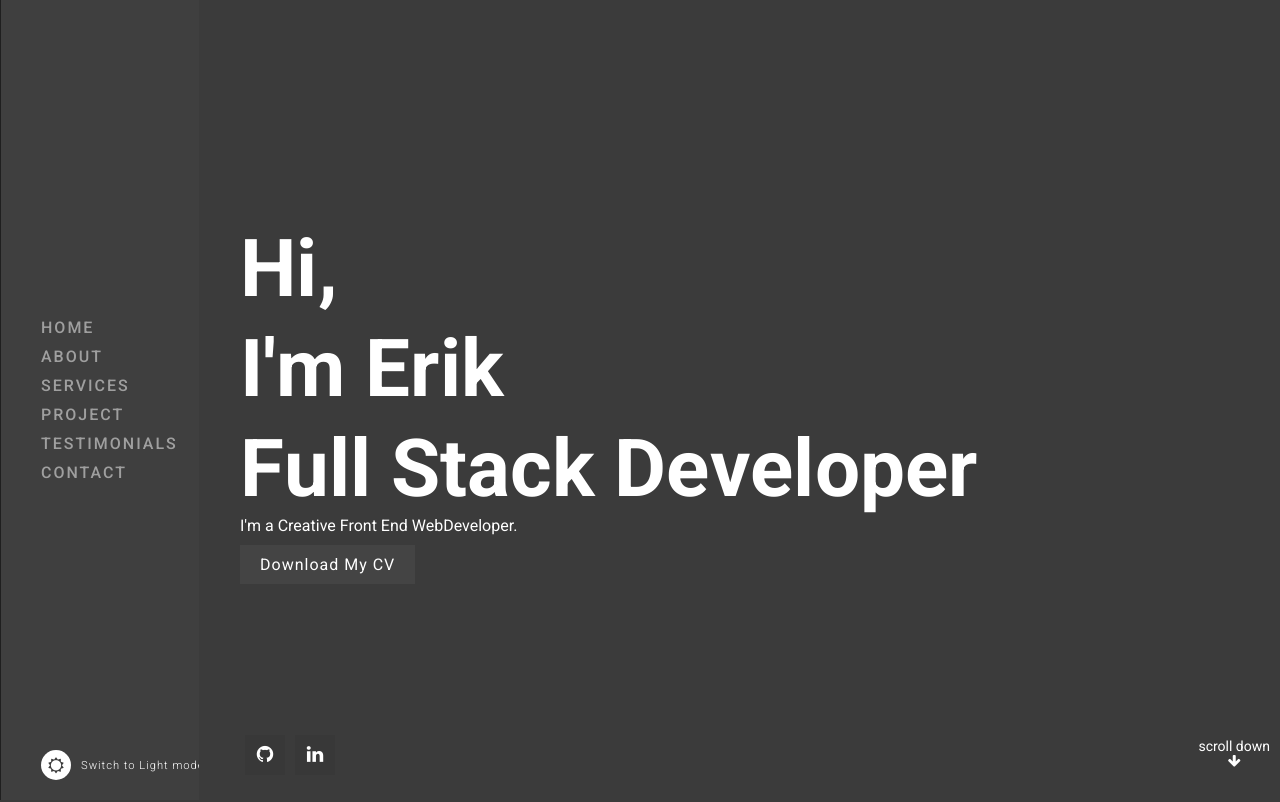
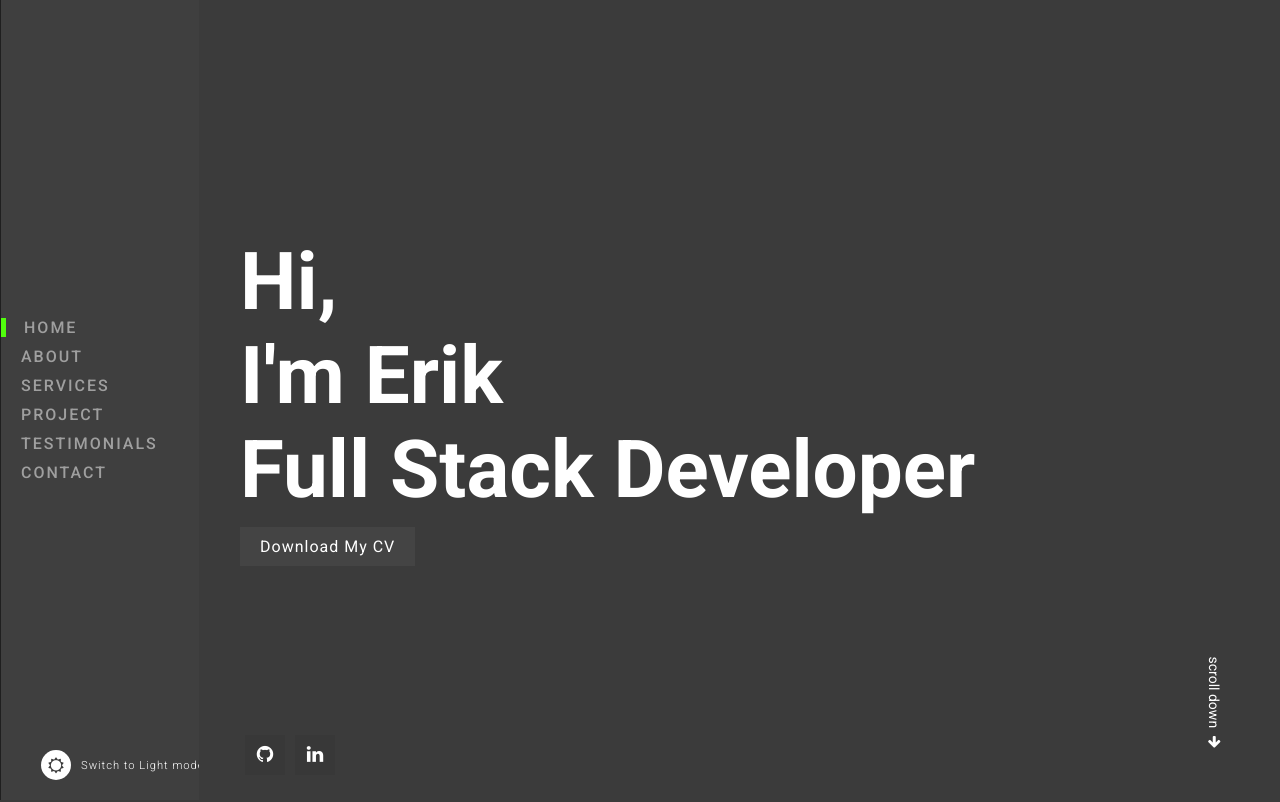
Before and after one commit to eriktavares07/portfolio-erik-alves, an Angular app: page / in a window 1280 px wide. Shown: the top 802 px of the page. Built offline with nearby package versions, Linux system fonts and the light colour scheme.

Commit message:
New Version Home with CSS Animations

```diff
--- a/package.json
+++ b/package.json
@@ -19,6 +19,7 @@
     "@angular/platform-browser": "~11.0.5",
     "@angular/platform-browser-dynamic": "~11.0.5",
     "@angular/router": "~11.0.5",
+    "aos": "^2.3.4",
     "rxjs": "~6.6.0",
     "tslib": "^2.0.0",
     "zone.js": "~0.10.2"
--- a/src/app/app.component.html
+++ b/src/app/app.component.html
@@ -1,12 +1,44 @@
 <div class="container">
   <div class="nav">
     <ul>
-      <li><a href="#banner" (click)="toogleMenu()">Home</a></li>
-      <li><a href="#about" (click)="toogleMenu()">About</a></li>
-      <li><a href="#services" (click)="toogleMenu()">Services</a></li>
-      <li><a href="#projects" (click)="toogleMenu()">Project</a></li>
-      <li><a href="#testimonials" (click)="toogleMenu()">Testimonials</a></li>
-      <li><a href="#contact" (click)="toogleMenu()">Contact</a></li>
+      <li
+        id="home-link"
+        class="nav-item active"
+        (click)="activeLink('home-link')"
+      >
+        <a href="#banner" (click)="toogleMenu()">Home</a>
+      </li>
+      <li id="about-link" class="nav-item" (click)="activeLink('about-link')">
+        <a href="#about" (click)="toogleMenu()">About</a>
+      </li>
+      <li
+        id="services-link"
+        class="nav-item"
+        (click)="activeLink('services-link')"
+      >
+        <a href="#services" (click)="toogleMenu()">Services</a>
+      </li>
+      <li
+        id="project-link"
+        class="nav-item"
+        (click)="activeLink('project-link')"
+      >
+        <a href="#projects" (click)="toogleMenu()">Project</a>
+      </li>
+      <li
+        id="testimonials-link"
+        class="nav-item"
+        (click)="activeLink('testimonials-link')"
+      >
+        <a href="#testimonials" (click)="toogleMenu()">Testimonials</a>
+      </li>
+      <li
+        id="contact-link"
+        class="nav-item"
+        (click)="activeLink('contact-link')"
+      >
+        <a href="#contact" (click)="toogleMenu()">Contact</a>
+      </li>
     </ul>
     <div class="themeSwitch" (click)="switchTheme()"></div>
   </div>
@@ -23,45 +55,12 @@
 
     <section class="banner" id="banner">
       <div class="content">
-        <h1>
-          <span class="hvr-wobble-vertical">H</span>
-          <span class="hvr-wobble-vertical">i</span>
-          <span class="hvr-wobble-vertical">,</span>
-        </h1>
-        <h1>
-          <span class="hvr-wobble-vertical">I</span>
-          <span class="hvr-wobble-vertical">'</span>
-          <span class="hvr-wobble-vertical">m</span>
-          <span class="hvr-wobble-vertical">&nbsp;</span>
-          <span class="hvr-wobble-vertical">E</span>
-          <span class="hvr-wobble-vertical">r</span>
-          <span class="hvr-wobble-vertical">i</span>
-          <span class="hvr-wobble-vertical">k</span>
-        </h1>
-        <h1>
-          <span class="hvr-wobble-vertical">F</span>
-          <span class="hvr-wobble-vertical">u</span>
-          <span class="hvr-wobble-vertical">l</span>
-          <span class="hvr-wobble-vertical">l</span>
-          <span class="hvr-wobble-vertical">&nbsp;</span>
-          <span class="hvr-wobble-vertical">S</span>
-          <span class="hvr-wobble-vertical">t</span>
-          <span class="hvr-wobble-vertical">a</span>
-          <span class="hvr-wobble-vertical">c</span>
-          <span class="hvr-wobble-vertical">k</span>
-          <span class="hvr-wobble-vertical">&nbsp;</span>
-          <span class="hvr-wobble-vertical">D</span>
-          <span class="hvr-wobble-vertical">e</span>
-          <span class="hvr-wobble-vertical">v</span>
-          <span class="hvr-wobble-vertical">e</span>
-          <span class="hvr-wobble-vertical">l</span>
-          <span class="hvr-wobble-vertical">o</span>
-          <span class="hvr-wobble-vertical">p</span>
-          <span class="hvr-wobble-vertical">e</span>
-          <span class="hvr-wobble-vertical">r</span>
-        </h1>
-        <p>I'm a Creative Front End WebDeveloper.</p>
-        <a href="#" class="btn hvr-bounce-to-right"> Download My CV</a>
+        <h1 id="hi_title">Hi,</h1>
+        <h1 id="i_am_title">I'm Erik</h1>
+        <h1 id="role_title">Full Stack Developer</h1>
+        <a id="download-cv-btn" href="#" class="btn hvr-bounce-to-right">
+          Download My CV</a
+        >
         <ul class="socialMedias">
           <li>
             <a href="#"><em class="fa fa-github" aria-hidden="true"></em></a>
@@ -73,7 +72,11 @@
       </div>
       <div class="scroll-down">
         <span>scroll down</span>
-        <i class="fa fa-arrow-down" aria-hidden="true"></i>
+        <em
+          style="padding-top: 15px"
+          class="fa fa-arrow-down"
+          aria-hidden="true"
+        ></em>
       </div>
     </section>
 
--- a/src/app/app.component.scss
+++ b/src/app/app.component.scss
@@ -26,13 +26,19 @@
   top: 0;
   left: 0;
   width: 100%;
-  padding: 20px 40px;
+  padding: 20px 0px;
 }
 
 .nav ul li {
   position: relative;
   width: 100%;
   list-style: none;
+  padding-left: 20px;
+}
+
+.nav ul li.active {
+  border-left: 5px solid #51FF0D;
+  padding-left: 18px;
 }
 
 .nav ul li a {
@@ -54,6 +60,7 @@
 .nav ul li a:hover {
   opacity: 1;
 }
+
 
 .main {
   position: absolute;
@@ -153,9 +160,61 @@ section {
   align-items: flex-start;
   justify-content: center;
   z-index: 1000;
-  animation: fadeInAnimation ease 3s;
+  /*animation-name: stretch;
+  animation-duration: 1.5s;
+  animation-timing-function: ease-out;
+  animation-delay: 0;
+  animation-direction: alternate;
   animation-iteration-count: 1;
-  animation-fill-mode: forwards;
+  animation-fill-mode: none;
+  animation-play-state: running;*/
+
+  .typewriter {
+    color: var(--color-black);
+    overflow: hidden;
+    border-right: .15em solid #51FF0D;
+    white-space: nowrap;
+    font-size: 80px;
+    font-weight: 700;
+    padding-right: 20px;
+    animation:
+      typing 2s steps(30, end),
+      blink-caret .5s step-end infinite;
+  }
+
+  @keyframes typing {
+    from {
+      width: 0
+    }
+
+    to {
+      width: 100%
+    }
+  }
+
+  @keyframes blink-caret {
+
+    from,
+    to {
+      border-color: transparent
+    }
+
+    50% {
+      border-color: #51FF0D
+    }
+  }
+}
+
+@keyframes stretch {
+  0% {
+    transform: scale(.3);
+  }
+
+  50% {}
+
+  100% {
+    transform: scale(1);
+  }
 }
 
 .banner .imgBack {
@@ -202,6 +261,13 @@ p {
   margin-top: 10px;
   text-decoration: none;
   color: #fff;
+  opacity: 0;
+  transition: opacity 0.5s ease-in-out;
+}
+
+.btn.active {
+  opacity: 1;
+  transition: opacity 0.5s ease-in-out;
 }
 
 .socialMedias {
@@ -229,7 +295,7 @@ p {
 }
 
 .socialMedias li a:hover {
-  background: var(--color-black2);
+  background: #51FF0D;
   color: #fff;
 }
 
@@ -559,7 +625,25 @@ p {
   justify-content: center;
   font-size: 14px;
   color: #fff;
-  transform: rotate(180);
+  animation: MoveUpDown 1.5s linear infinite;
+}
+
+.scroll-down span {
+  transform: rotate(90deg);
+  padding-right: 40px;
+}
+
+
+@keyframes MoveUpDown {
+
+  0%,
+  100% {
+    transform: translateY(0);
+  }
+
+  50% {
+    transform: translateY(-25px);
+  }
 }
 
 @keyframes fadeInAnimation {
@@ -578,8 +662,9 @@ p {
     left: 20px;
   }
 
-  h1 {
-    font-size: 43px;
+  h1,
+  .typewriter {
+    font-size: 30px !important;
   }
 
   .main .topbar {
@@ -748,6 +833,7 @@ p {
   }
 }
 
+
 .hvr-wobble-vertical {
   display: inline-block;
   vertical-align: middle;
@@ -758,7 +844,8 @@ p {
 
 .hvr-wobble-vertical:hover,
 .hvr-wobble-vertical:focus,
-.hvr-wobble-vertical:active {
+.hvr-wobble-vertical:active,
+.hvr-wobble-vertical.hover {
   -webkit-animation-name: hvr-wobble-vertical;
   animation-name: hvr-wobble-vertical;
   -webkit-animation-duration: 1s;
--- a/src/app/app.component.ts
+++ b/src/app/app.component.ts
@@ -6,7 +6,9 @@ import { AfterViewInit, Component } from '@angular/core';
   styleUrls: ['./app.component.scss'],
 })
 export class AppComponent implements AfterViewInit {
-  ngAfterViewInit() {}
+  ngAfterViewInit() {
+    this.controlAnimationOnStart();
+  }
 
   onToggleClick() {
     let toggle = document.querySelector('.toggle');
@@ -48,4 +50,45 @@ export class AppComponent implements AfterViewInit {
       button.style.setProperty('--y', `${event.clientY - y}`);
     }
   }
+
+  activeLink(id: any) {
+    let linksLi = document.querySelectorAll<HTMLElement>('.nav-item');
+    if (linksLi) {
+      linksLi.forEach((element: any) => {
+        element.classList.remove('active');
+      });
+      const actualLink = document.getElementById(id);
+      if (actualLink) actualLink.classList.add('active');
+    }
+  }
+
+  controlAnimationOnStart() {
+    let hi_title = document.getElementById('hi_title');
+    let i_am_title = document.getElementById('i_am_title');
+    let role_title = document.getElementById('role_title');
+    let btn = document.getElementById('download-cv-btn');
+    if (hi_title && i_am_title && role_title && btn) {
+      i_am_title.style.display = 'none';
+      role_title.style.display = 'none';
+      hi_title.classList.add('typewriter');
+
+      setTimeout(() => {
+        hi_title?.classList.remove('typewriter');
+        if (i_am_title) {
+          i_am_title.style.display = 'flex';
+          i_am_title.classList.add('typewriter');
+        }
+        setTimeout(() => {
+          if (i_am_title && role_title) {
+            i_am_title.classList.remove('typewriter');
+            role_title.style.display = 'flex';
+            role_title.classList.add('typewriter');
+            setTimeout(() => {
+              if (btn) btn.classList.add('active');
+            }, 2000);
+          }
+        }, 2000);
+      }, 2000);
+    }
+  }
 }
--- a/src/index.html
+++ b/src/index.html
@@ -6,6 +6,7 @@
     <base href="/" />
     <meta name="viewport" content="width=device-width, initial-scale=1" />
     <link rel="icon" type="image/x-icon" href="favicon.ico" />
+    <link href="https://unpkg.com/aos@2.3.1/dist/aos.css" rel="stylesheet" />
     <link
       rel="stylesheet"
       href="https://cdnjs.cloudflare.com/ajax/libs/font-awesome/4.7.0/css/font-awesome.css"
@@ -34,5 +35,9 @@
         );
       });
     </script>
+    <script src="https://unpkg.com/aos@2.3.1/dist/aos.js"></script>
+    <script>
+      AOS.init();
+    </script>
   </body>
 </html>
--- a/src/styles.scss
+++ b/src/styles.scss
@@ -47,7 +47,7 @@
   }
 
   .socialMedias li a:hover {
-    background: #2196f3 !important;
+    background: #51FF0D !important;
   }
 
   .services .content .serviceBox img {
```
Also changed, not shown: 1 other file (tests, documents, lock files or other folders).
